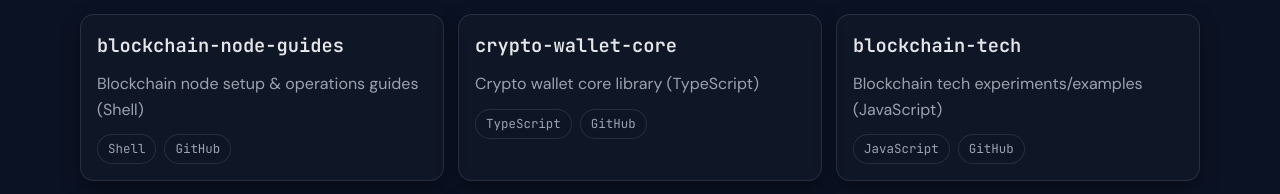
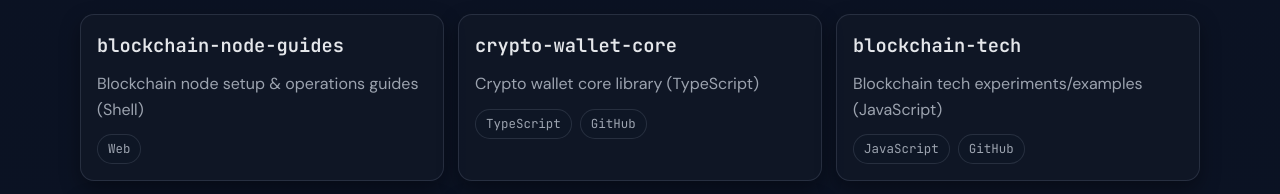
Before and after one commit to johnnyji-dev/AboutMe, a React (Create React App) app: page / in a window 1280 px wide. Shown: the part 2965-3159 px from the top of the page. Built offline with nearby package versions, Linux system fonts and the light colour scheme.

Commit message:
feat: blockchain-node-guides 카드 웹 링크·Web pill 적용, 프로젝트별 tags 지원
Co-authored-by: Cursor <cursoragent@cursor.com>

```diff
--- a/src/App.js
+++ b/src/App.js
@@ -289,8 +289,9 @@ function App() {
                   <h3 className="project-name">{p.name}</h3>
                   <p className="project-desc">{p.desc}</p>
                   <div className="project-meta">
-                    <span className="pill">{p.tag}</span>
-                    <span className="pill">GitHub</span>
+                    {(p.tags || [p.tag, "GitHub"]).map((t, j) => (
+                      <span key={j} className="pill">{t}</span>
+                    ))}
                   </div>
                 </a>
               ))}
--- a/src/data.js
+++ b/src/data.js
@@ -197,8 +197,9 @@ export const DATA = {
           {
             name: "blockchain-node-guides",
             desc: "블록체인 노드 구축/운영 가이드 (Shell)",
-            href: "https://github.com/johnnyji-dev/blockchain-node-guides",
+            href: "https://blockchain-node-guides.vercel.app/",
             tag: "Shell",
+            tags: ["Web"],
           },
           {
             name: "crypto-wallet-core",
@@ -465,8 +466,9 @@ export const DATA = {
           {
             name: "blockchain-node-guides",
             desc: "Blockchain node setup & operations guides (Shell)",
-            href: "https://github.com/johnnyji-dev/blockchain-node-guides",
+            href: "https://blockchain-node-guides.vercel.app/",
             tag: "Shell",
+            tags: ["Web"],
           },
           {
             name: "crypto-wallet-core",
```
